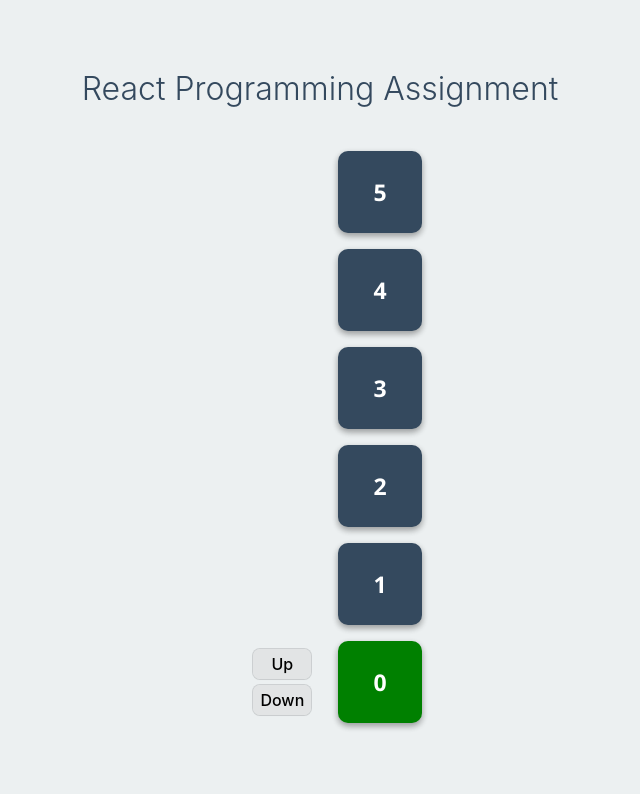
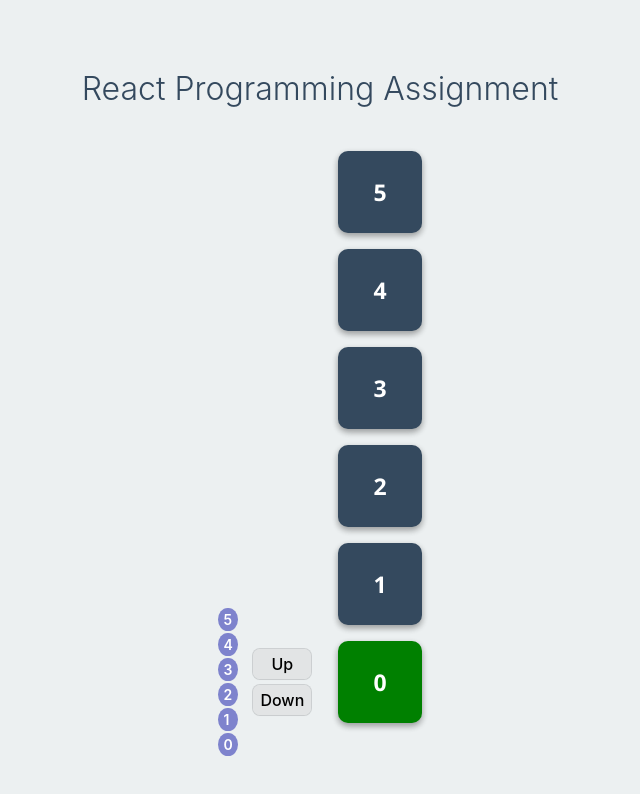
Before and after one commit to cedricheijlman/elevator-opdracht, a React (Create React App) app: page / in a window 1280 px wide. Shown: the top 794 px of the page, without its empty margins (320-960 px from the left). Built offline with nearby package versions, Linux system fonts and the light colour scheme.

Commit message:
Elevator Buttons

```diff
--- a/src/App.css
+++ b/src/App.css
@@ -54,3 +54,24 @@
 .current {
   background-color: green !important;
 }
+
+.numberBtnsContainer {
+  position: absolute;
+  left: 0;
+
+  display: flex;
+  flex-direction: column;
+}
+
+.floorNumber {
+  font-size: 14px;
+
+  background-color: rgb(126, 131, 205);
+  border-radius: 50%;
+  font-weight: 600;
+  padding: 3px 5px;
+  color: white;
+  margin: 1px 0;
+  cursor: pointer;
+  z-index: 99;
+}
--- a/src/App.tsx
+++ b/src/App.tsx
@@ -2,6 +2,7 @@ import React, { useState } from "react";
 import logo from "./logo.svg";
 import "./App.css";
 import UpAndDown from "./components/UpAndDown";
+import NumberBtns from "./components/NumberBtns";
 
 interface Floor {
   floorNum: number;
@@ -10,12 +11,12 @@ interface Floor {
 const App: React.FC = () => {
   // All floors
   const floors: Floor[] = [
+    { floorNum: 5 },
+    { floorNum: 4 },
+    { floorNum: 3 },
+    { floorNum: 2 },
+    { floorNum: 1 },
     { floorNum: 0 },
-    { floorNum: 1 },
-    { floorNum: 2 },
-    { floorNum: 3 },
-    { floorNum: 4 },
-    { floorNum: 5 },
   ];
 
   // Current floor
@@ -26,21 +27,23 @@ const App: React.FC = () => {
   return (
     <div className="container">
       <h1>React Programming Assignment</h1>
+
       <div className="elevatorContainer">
-        {floors.reverse().map((floor: Floor, index: number) => {
+        {floors.map((floor: Floor, index: number) => {
           const floorNumber = floor.floorNum;
           return (
             <div className="singleFloorContainer">
               {currentFloor == floorNumber ? (
-                <>
+                <React.Fragment>
                   <UpAndDown
                     setCurrentFloor={setCurrentFloor}
                     floorNumber={floorNumber}
                     delayFloor={delayFloor}
                   />
-                </>
+                  <NumberBtns floors={floors} />
+                </React.Fragment>
               ) : (
-                ""
+                <div></div>
               )}
               <div
                 className={
--- /dev/null
+++ b/src/components/NumberBtns.tsx
@@ -0,0 +1,21 @@
+import React from "react";
+
+interface Floor {
+  floorNum: number;
+}
+
+interface Props {
+  floors: Floor[];
+}
+
+const NumberBtns: React.FC<Props> = ({ floors }) => {
+  return (
+    <div className="numberBtnsContainer">
+      {floors.map((floor: Floor) => {
+        return <p className="floorNumber">{floor.floorNum}</p>;
+      })}
+    </div>
+  );
+};
+
+export default NumberBtns;
--- a/src/components/UpAndDown.tsx
+++ b/src/components/UpAndDown.tsx
@@ -15,10 +15,12 @@ const UpAndDown: React.FC<Props> = ({
   // to prevent user from going up and down the same time.
   const [loading, setLoading] = useState<boolean>(false);
 
-  // -------------------------- //
   // Change floor up and down //
   const changeFloor = (floorNum: number, action: string) => {
+    // Floor number
     const oldFloorNum = floorNum;
+
+    // If up
     if (action == "up" && floorNum < 5 && !loading) {
       setLoading(true);
       setTimeout(() => {
@@ -27,6 +29,7 @@ const UpAndDown: React.FC<Props> = ({
       }, delayFloor);
     }
 
+    // If down
     if (action == "down" && floorNum > 0 && !loading) {
       setLoading(true);
       setTimeout(() => {
```
